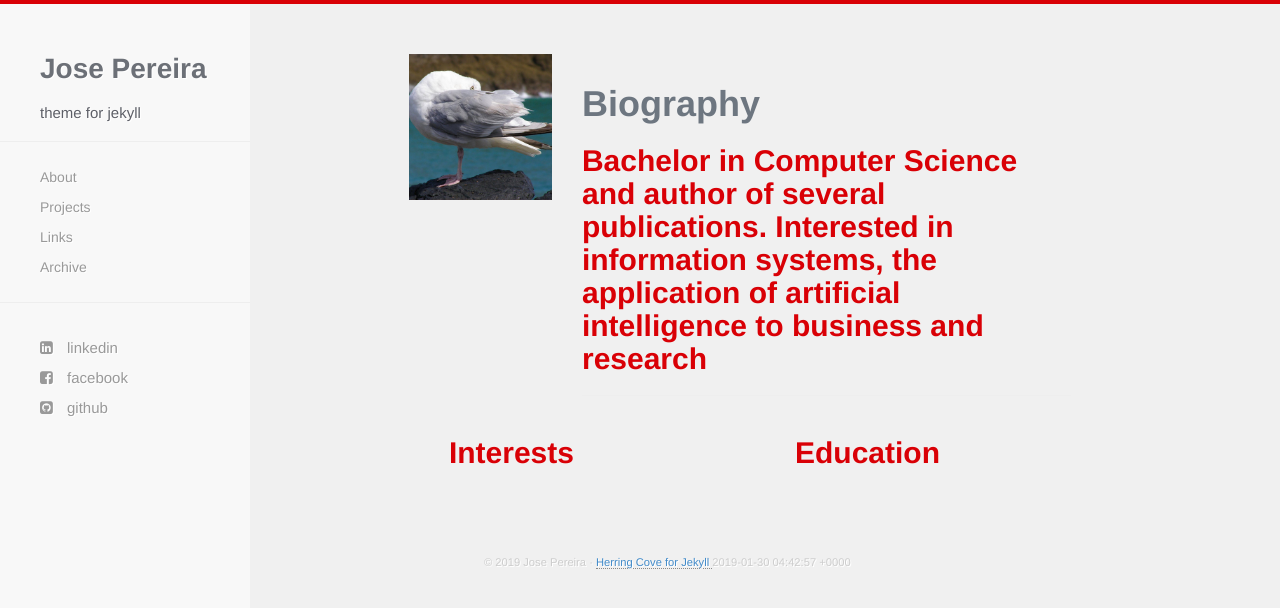
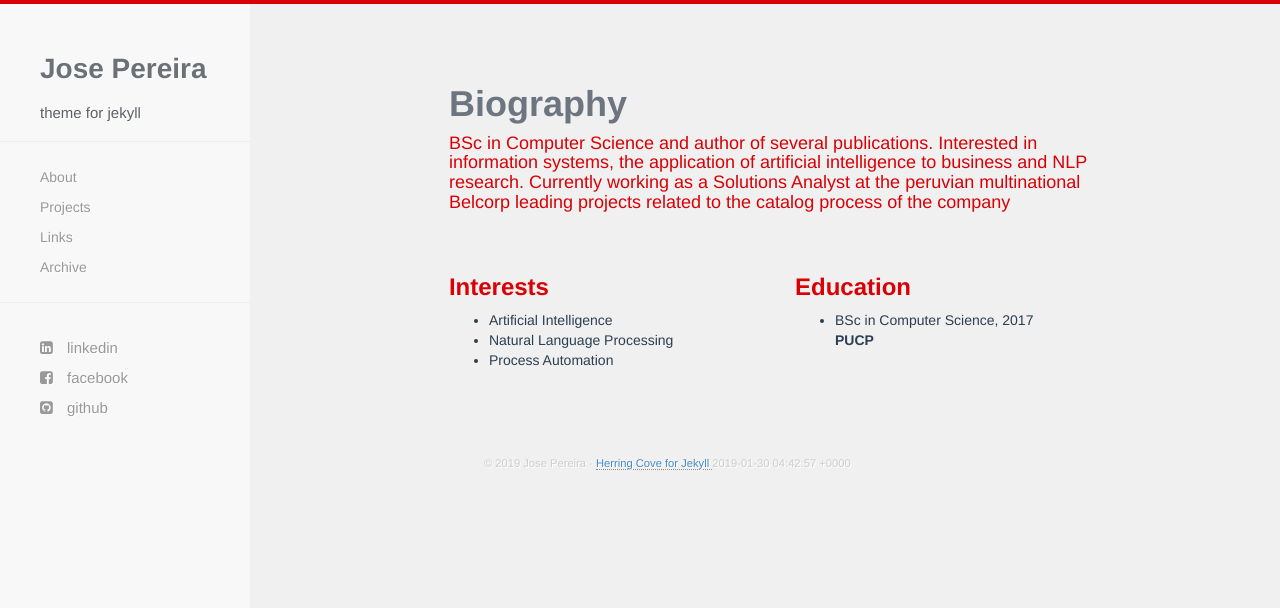
Before and after one commit to jpereiran/jpereiran.github.io, a Jekyll site: the page built from about.html, in a window 1280 px wide. Shown: the top 608 px of the page. Built offline with Jekyll 4.4.1, drawn with Linux system fonts in a browser that asks for light colours; nearby versions of some CDN libraries; Markdown is read by kramdown in place of the engine named in the settings.

Commit message:
Update bio
Update biography

```diff
--- a/about.html
+++ b/about.html
@@ -4,21 +4,27 @@ title: About
 <div class="container">
     <div class="row">
         <div class="row">
-          <div class="card col-md-3">
-            <img src="{{ site.baseurl }}/images/self.jpg">
-          </div>
-          <div class="col-md-9">
+          <div class="col-md-12">
             <h1>Biography</h1>
-            <h2>Bachelor in Computer Science and author of several publications. Interested in information systems, the application of artificial intelligence to business and research</h2>
-            <hr />
+            <h4>BSc in Computer Science and author of several publications. Interested in information systems, the application of artificial intelligence to business and NLP research. Currently working as a Solutions Analyst at the peruvian multinational Belcorp leading projects related to the catalog process of the company</h4>
+            <hr/>
           </div>
         </div>
         <div class="row">
           <div class="col-md-6">
-            <h2><b>Interests</b></h2>
+            <h3><b>Interests</b></h3>
+             <ul>
+              <li>Artificial Intelligence</li>
+              <li>Natural Language Processing</li>
+              <li>Process Automation</li>
+            </ul>
           </div>
           <div class="col-md-6">
-            <h2><b>Education</b></h2>
+            <h3><b>Education</b></h3>
+            <ul>
+              <li>BSc in Computer Science, 2017</li>
+              <b>PUCP</b>
+            </ul>
           </div>
         </div>
 </div>
```
